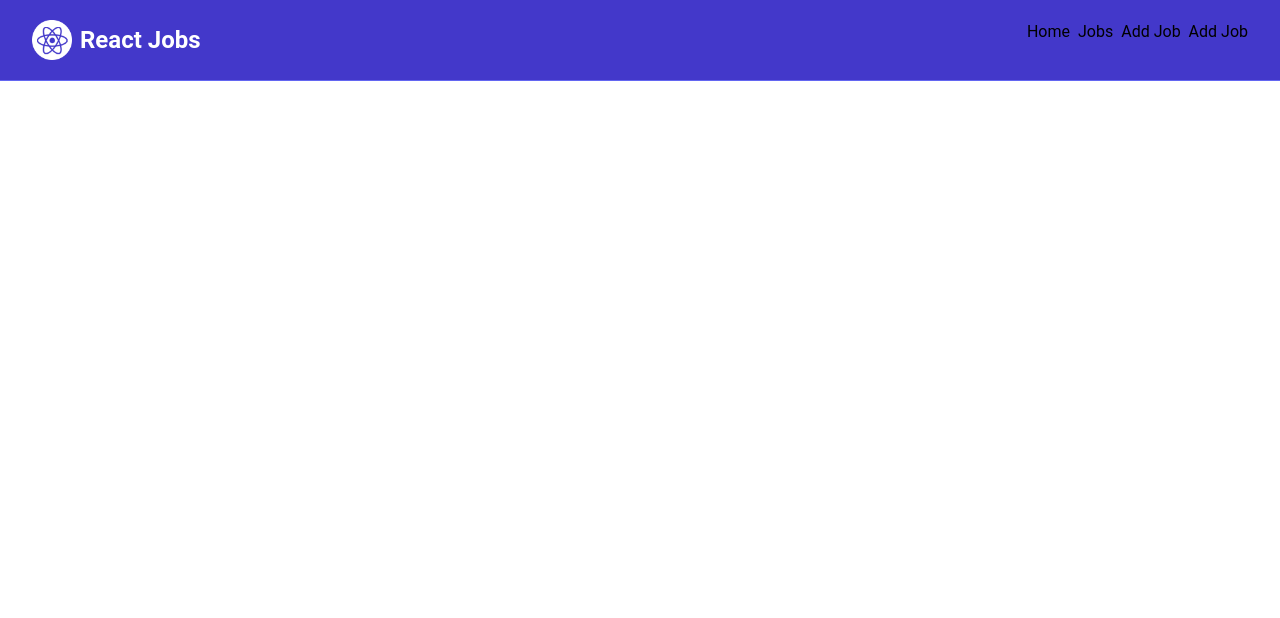
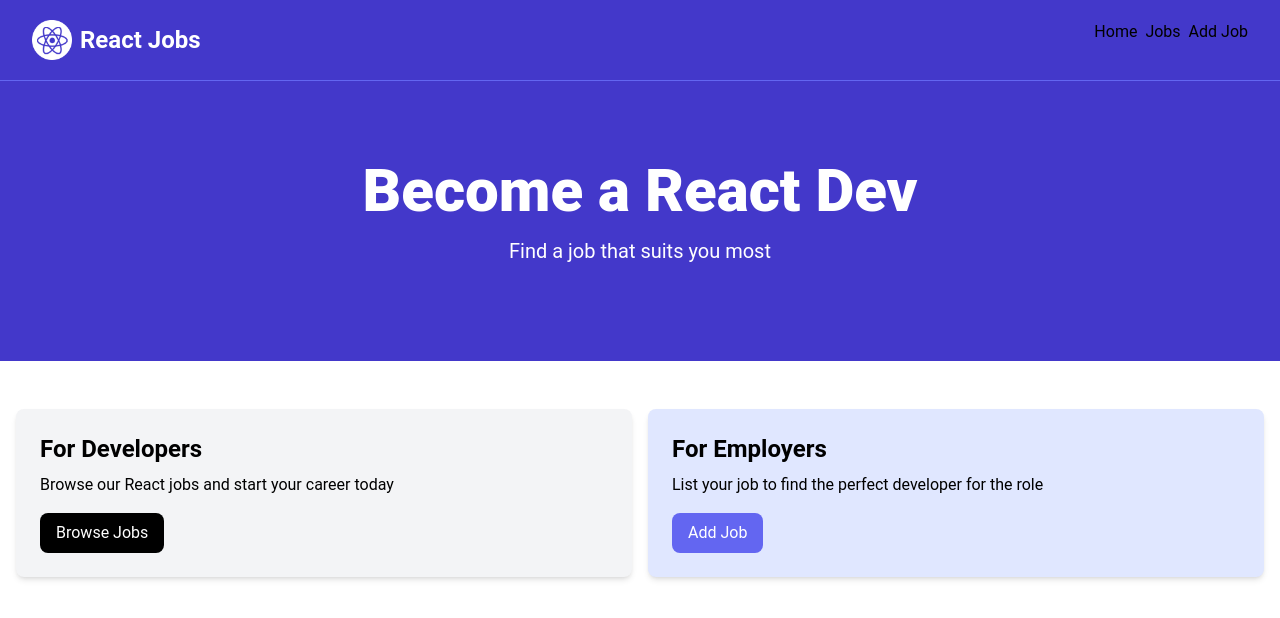
Before and after one commit to Awaisqadri22/traversy-react, a React (Vite) app: page / in a window 1280 px wide. Shown: the top 618 px of the page. Built offline with nearby package versions, Linux system fonts and the light colour scheme.

Commit message:
Cards and home cards

```diff
--- a/src/App.jsx
+++ b/src/App.jsx
@@ -1,10 +1,15 @@
 import React from 'react';
 import Navbar from './components/Navbar';
+import Hero from './components/Hero';
+import HomeCards from './components/HomeCards';
+
 
 const App = () => {
   return (
     <>
     <Navbar/>
+    <Hero/>
+    <HomeCards/>
     </>
   )
 }
--- /dev/null
+++ b/src/components/Card.jsx
@@ -0,0 +1,11 @@
+import React from 'react'
+
+const Card = ({children, bg='bg-gray-100'}) => {
+  return (
+   <div className={`${bg} p-6 rounded-lg shadow-md`}>
+        {children}
+   </div>
+  )
+}
+
+export default Card
--- /dev/null
+++ b/src/components/Hero.jsx
@@ -0,0 +1,19 @@
+import React from 'react'
+
+const Hero = () => {
+  return (
+    <section className='bg-indigo-700 py-20 mb-4'>
+    <div className='max-w-7xl mx-auto px-4 sm:px-6 lg:px-8 flex-col items-center'>
+      <div className='text-center'>
+        <h1 className='text-4xl font-extrabold text-white sm:text-5xl md:text-6xl'>
+          Become a React Dev
+        </h1>
+        <p className='my-4 text-xl text-white'>Find a job that suits you most</p>
+      </div>
+    </div>
+  </section>
+
+  )
+}
+
+export default Hero
--- /dev/null
+++ b/src/components/HomeCards.jsx
@@ -0,0 +1,38 @@
+import React from 'react';
+import Card from './Card';
+
+const HomeCards = () => {
+
+  return (
+    <section className='py-4'>
+      <div className='container-xl lg:container m-auto'>
+        <div className='grid grid-cols-1 md:grid-cols-2 gap-4 p-4 rounded-lg'>
+          <Card>
+            <h2 className='text-2xl font-bold'>For Developers</h2>
+            <p className='mt-2 mb-4'>
+              Browse our React jobs and start your career today
+            </p>
+            <a
+              className='inline-block bg-black text-white rounded-lg px-4 py-2 hover:bg-gray-700'
+            >
+              Browse Jobs
+            </a>
+          </Card>
+          <Card bg='bg-indigo-100'>
+            <h2 className='text-2xl font-bold'>For Employers</h2>
+            <p className='mt-2 mb-4'>
+              List your job to find the perfect developer for the role
+            </p>
+            <a
+              to='/add-job'
+              className='inline-block bg-indigo-500 text-white rounded-lg px-4 py-2 hover:bg-indigo-600'
+            >
+              Add Job
+            </a>
+          </Card>
+        </div>
+      </div>
+    </section>
+  );
+};
+export default HomeCards;
--- a/src/components/Navbar.jsx
+++ b/src/components/Navbar.jsx
@@ -24,9 +24,6 @@
               <a  >
                 Add Job
               </a>
-              <a  >
-                Add Job
-              </a>
             </div>
           </div>
         </div>
```
